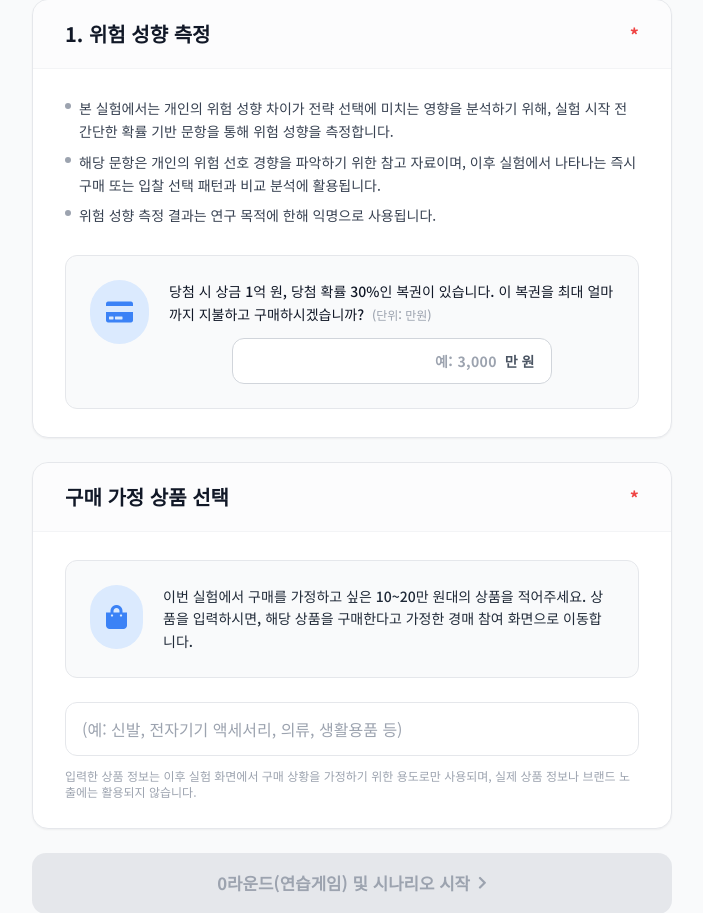
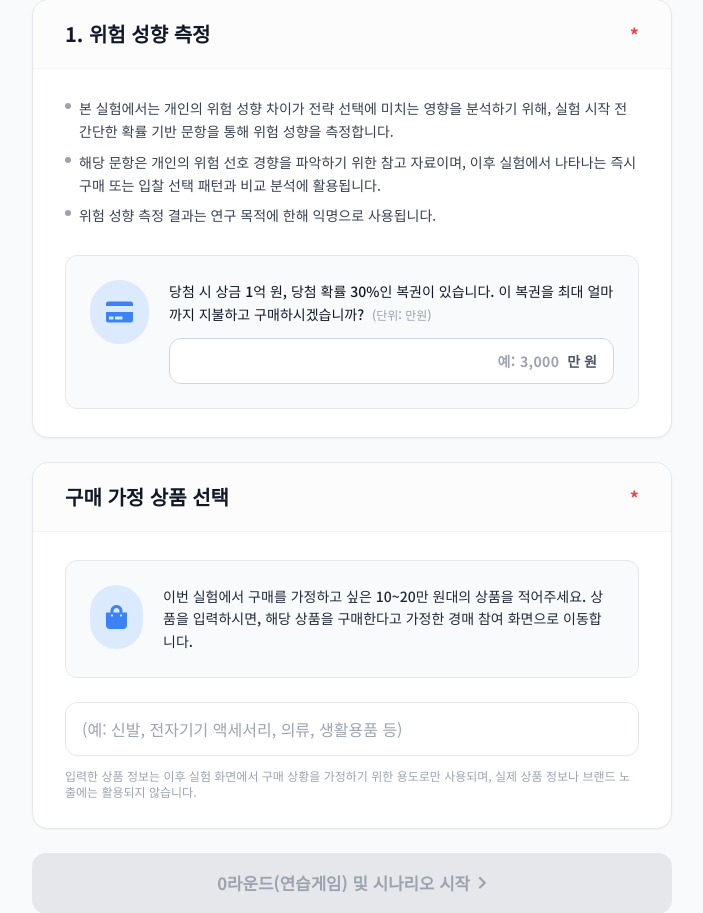
Before and after one commit to Gyubuk/stone26_01, a Django app: template apps/participants/templates/participants/trait.html in a window 1280 px wide. Shown: the part 742-1655 px from the top of the page, without its empty margins (288-991 px from the left). Run offline with Django 5.2, Linux system fonts and the light colour scheme; the template is opened without the code that fills it, so the values that code supplies are empty; some libraries are stand-ins or nearby versions.

Commit message:
fix : 모바일 뷰 수정

```diff
--- a/apps/participants/templates/participants/trait.html
+++ b/apps/participants/templates/participants/trait.html
@@ -197,7 +197,7 @@
                 <span class="text-gray-400 text-xs ml-1">(단위: 만원)</span>
               </p>
               <!-- 만원 단위 입력 -->
-              <div class="flex items-center bg-white border border-gray-300 rounded-xl px-4 py-3 mt-3 focus-within:ring-2 focus-within:ring-blue-500 focus-within:border-blue-500 transition-all max-w-xs mx-auto">
+              <div class="flex items-center bg-white border border-gray-300 rounded-xl px-4 py-3 mt-3 focus-within:ring-2 focus-within:ring-blue-500 focus-within:border-blue-500 transition-all w-full">
                 <input type="text" name="expected_price" id="riskInput"
                        class="flex-1 outline-none text-gray-900 placeholder-gray-400 text-sm bg-transparent font-bold text-right tracking-wide"
                        placeholder="예: 3,000"
```
